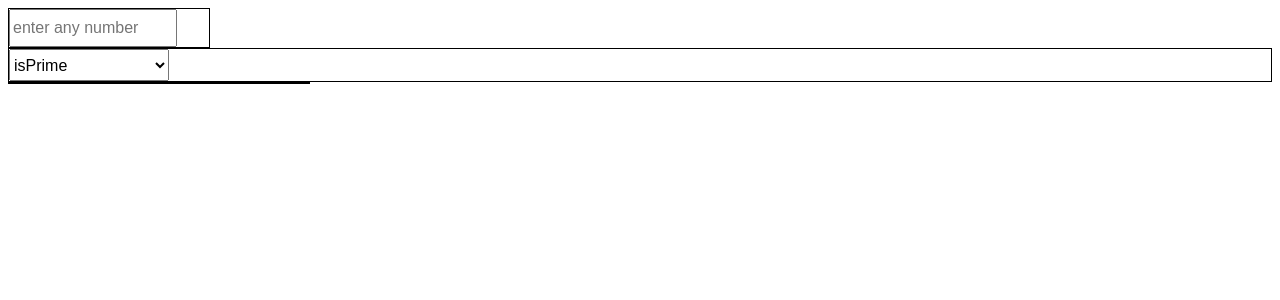
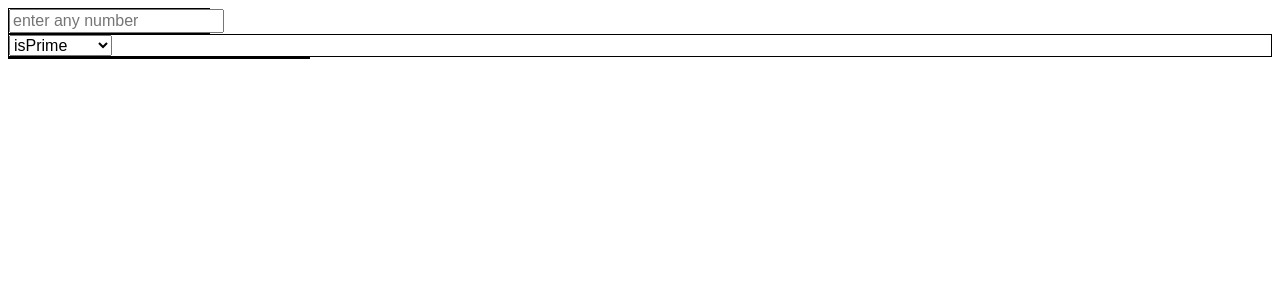
Before and after one commit to ntee1993/refinitiv-pretest-section2, an Angular app in the folder question1/: page / in a window 1280 px wide. Shown: the top 300 px of the page. Built offline with nearby package versions, Linux system fonts and the light colour scheme; what angular-bootstrap-md would draw is missing.

Commit message:
completed

```diff
--- a/question1/src/app/app.component.html
+++ b/question1/src/app/app.component.html
@@ -1,6 +1,6 @@
 <div class="container h-100 m-0 p-0">
   <div class="row h-100 m-0 p-0">
-    <div class="first-col col p-0">
+    <div class="first-col col h-100 p-0">
       <input
         placeholder="enter any number"
         type="number"
@@ -9,12 +9,12 @@
         (focusout)="changeHandle()"
       />
     </div>
-    <div class="mid-col col p-0">
+    <div class="mid-col col h-100 p-0">
       <select id="calType" [(ngModel)]="selectedCalType" (change)="changeHandle()">
         <option value="isPrime" selected>isPrime</option>
         <option value="isFibanacci">isFibanacci</option>
       </select>
     </div>
-    <div class="last-col col p-0"><span id="result">{{result}}</span></div>
+    <div class="last-col col h-100 p-0"><span id="result">{{result}}</span></div>
   </div>
 </div>
--- a/question1/src/app/app.component.scss
+++ b/question1/src/app/app.component.scss
@@ -11,16 +11,17 @@ div[class*=" col"] {
     input,
     select,
     span {
-      height: 2em;
-      width: 10em;
-      font-size: 2vh;
+      font-size: 100%;
+      width: max-content;
     }
+
     .first-col {
       max-width: 200px;
       min-width: 200px;
     }
-    .middle-col {
+    .mid-col {
       min-width: 100px;
+      max-width: 100%;
     }
     .last-col {
       max-width: 300px;
```
